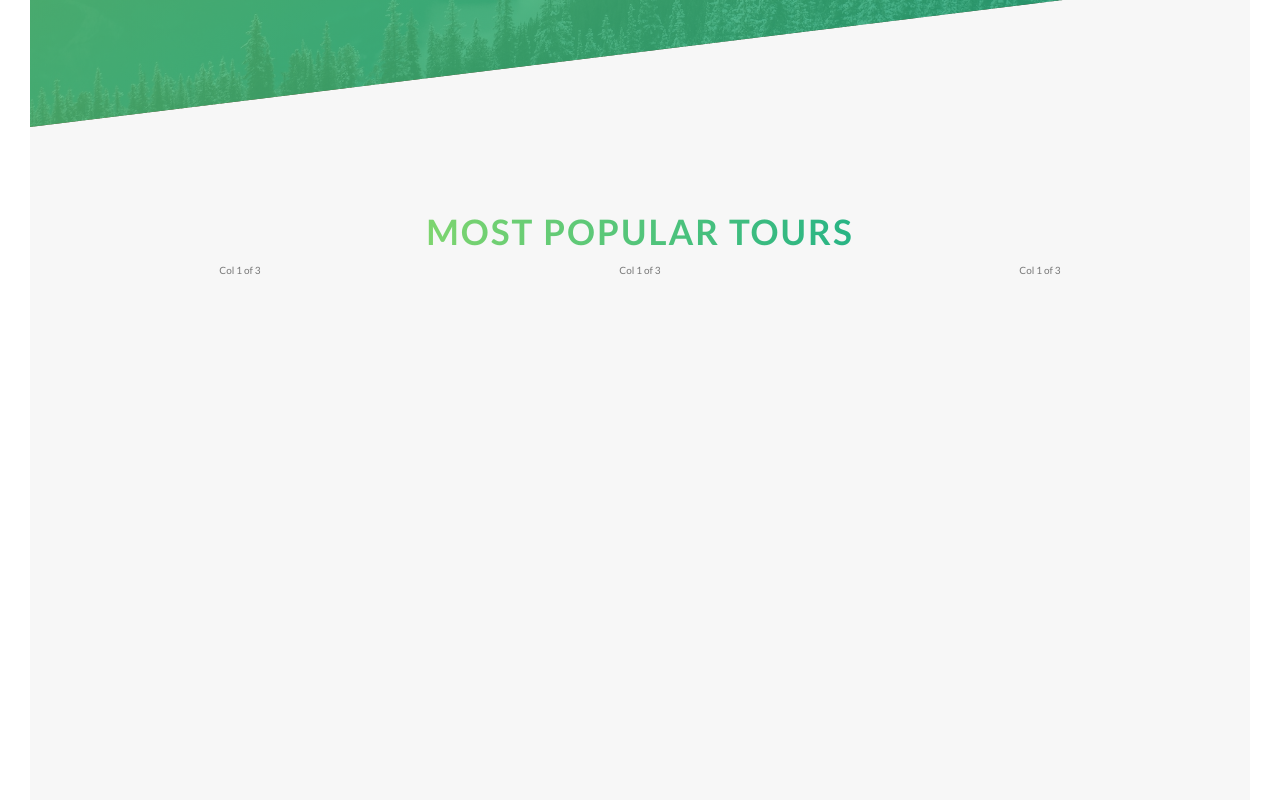
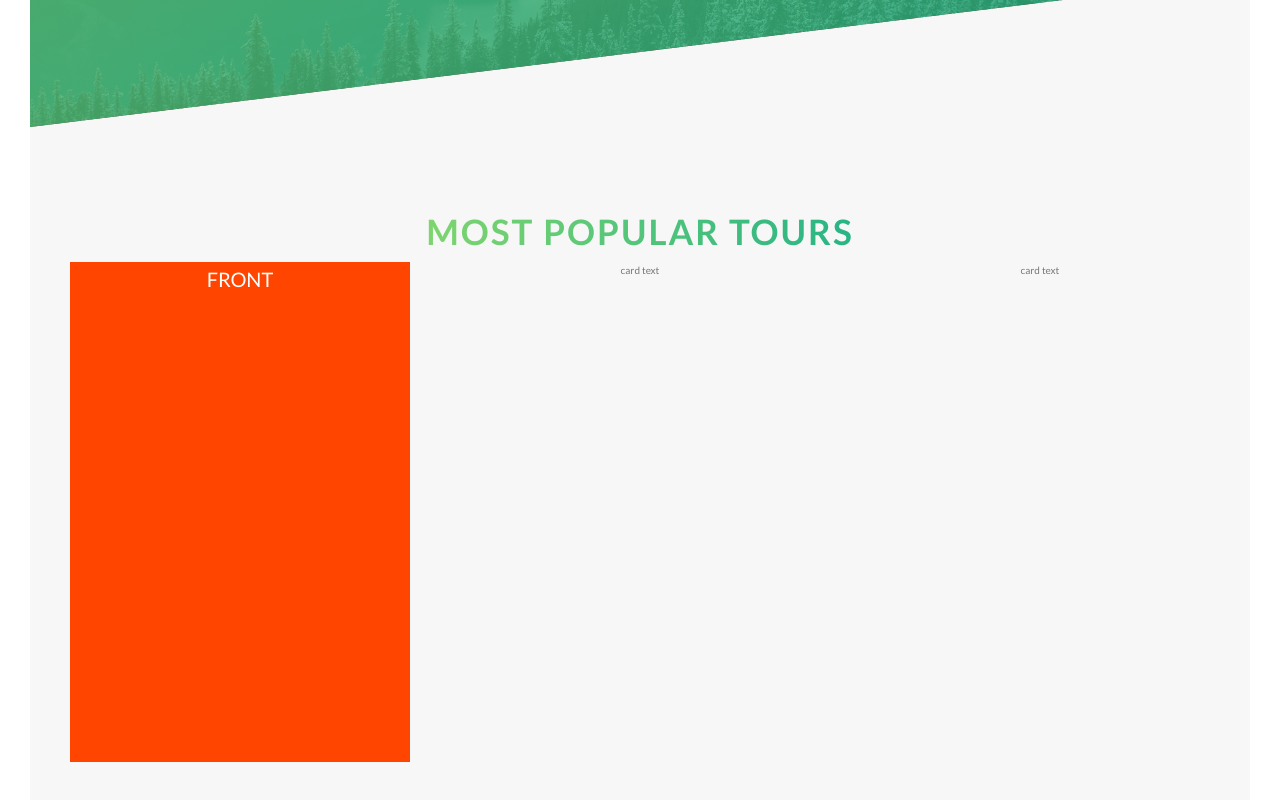
Before and after one commit to CarlosRGL/CSS-course, a website: page Natours/index.html in a window 1280 px wide. Shown: the part 2160-2960 px from the top of the page. Drawn offline with Linux system fonts and the light colour scheme.

Commit message:
card animations

```diff
--- a/Natours/index.html
+++ b/Natours/index.html
@@ -112,13 +112,24 @@
                 </h2>
                 <div class="row">
                     <div class="col-1-of-3">
-                        Col 1 of 3
+                        <div class="card">
+                            <div class="card__side card__side--front">
+                                FRONT
+                            </div>
+                            <div class="card__side card__side--back">
+                                BACK
+                            </div>
+                        </div>
                     </div>
                     <div class="col-1-of-3">
-                        Col 1 of 3
+                        <div class="card">
+                            card text
+                        </div>
                     </div>
                     <div class="col-1-of-3">
-                        Col 1 of 3
+                        <div class="card">
+                            card text
+                        </div>
                     </div>
                 </div>
             </div>
--- /dev/null
+++ b/Natours/sass/components/_card.scss
@@ -0,0 +1,36 @@
+.card {
+  perspective: 150rem;
+  -moz-perspective: 150rem;
+  position: relative;
+  height: 50rem;
+
+  &__side {
+    background-color: orangered;
+    height: 50rem;
+    transition: all 0.8s;
+    color: #fff;
+    font-size: 2rem;
+    position: absolute;
+    top: 0;
+    left: 0;
+    width: 100%;
+    backface-visibility: hidden;
+
+    &--front {
+      background-color: orangered;
+    }
+
+    &--back {
+      background-color: green;
+      transform: rotateY(180deg);
+    }
+  }
+
+  &:hover &__side--front {
+    transform: rotateY(180deg);
+  }
+
+  &:hover &__side--back {
+    transform: rotateY(0);
+  }
+}
--- a/Natours/sass/main.scss
+++ b/Natours/sass/main.scss
@@ -8,6 +8,7 @@
 @import 'base/utilities';
 
 @import 'components/button';
+@import 'components/card';
 @import 'components/composition';
 @import 'components/feature-box';
 
```
Also changed, not shown: Natours/css/style.css, Natours/sass/components/_feature-box.scss (renamed from Natours/sass/components/feature-box.scss).
